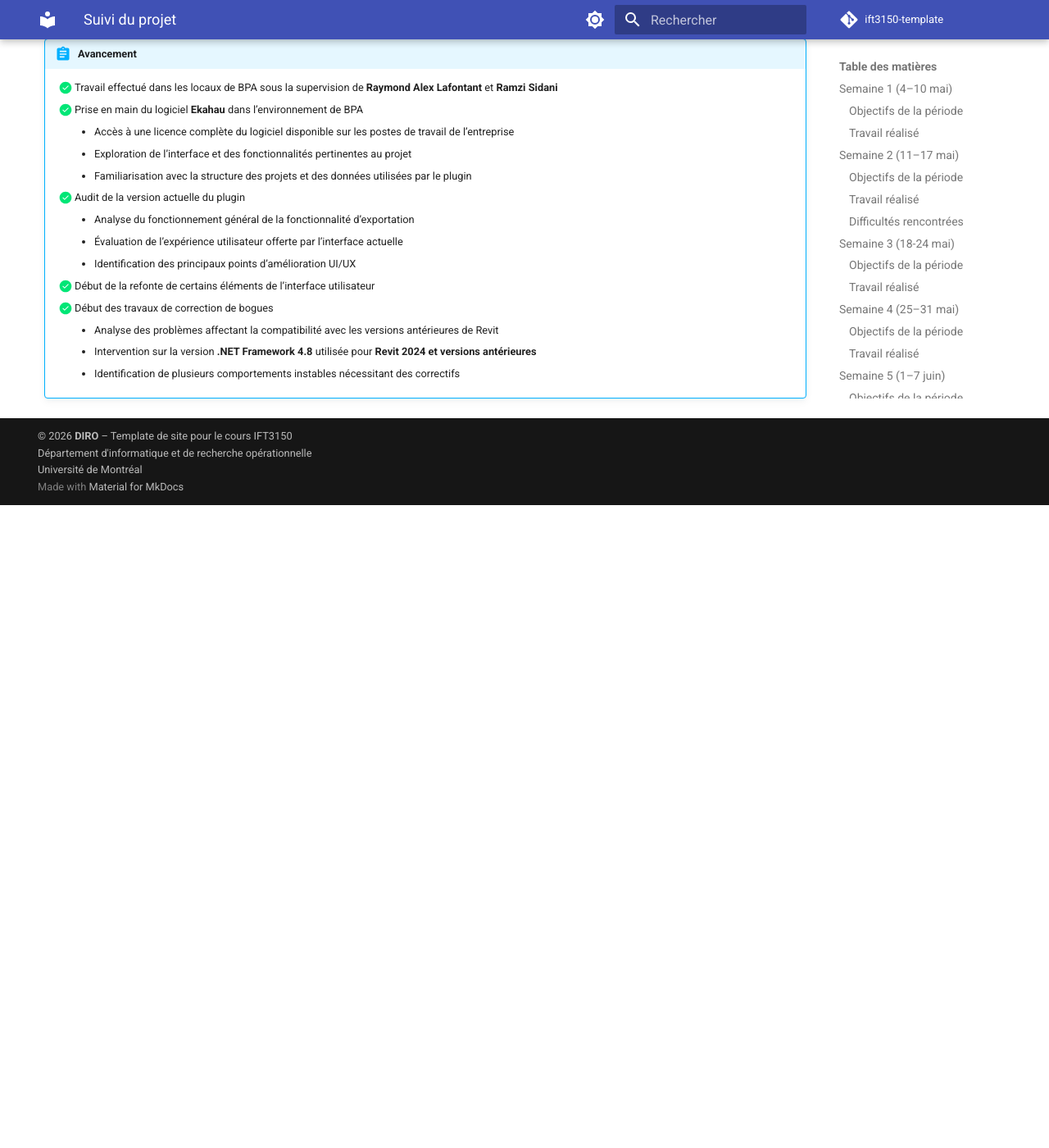
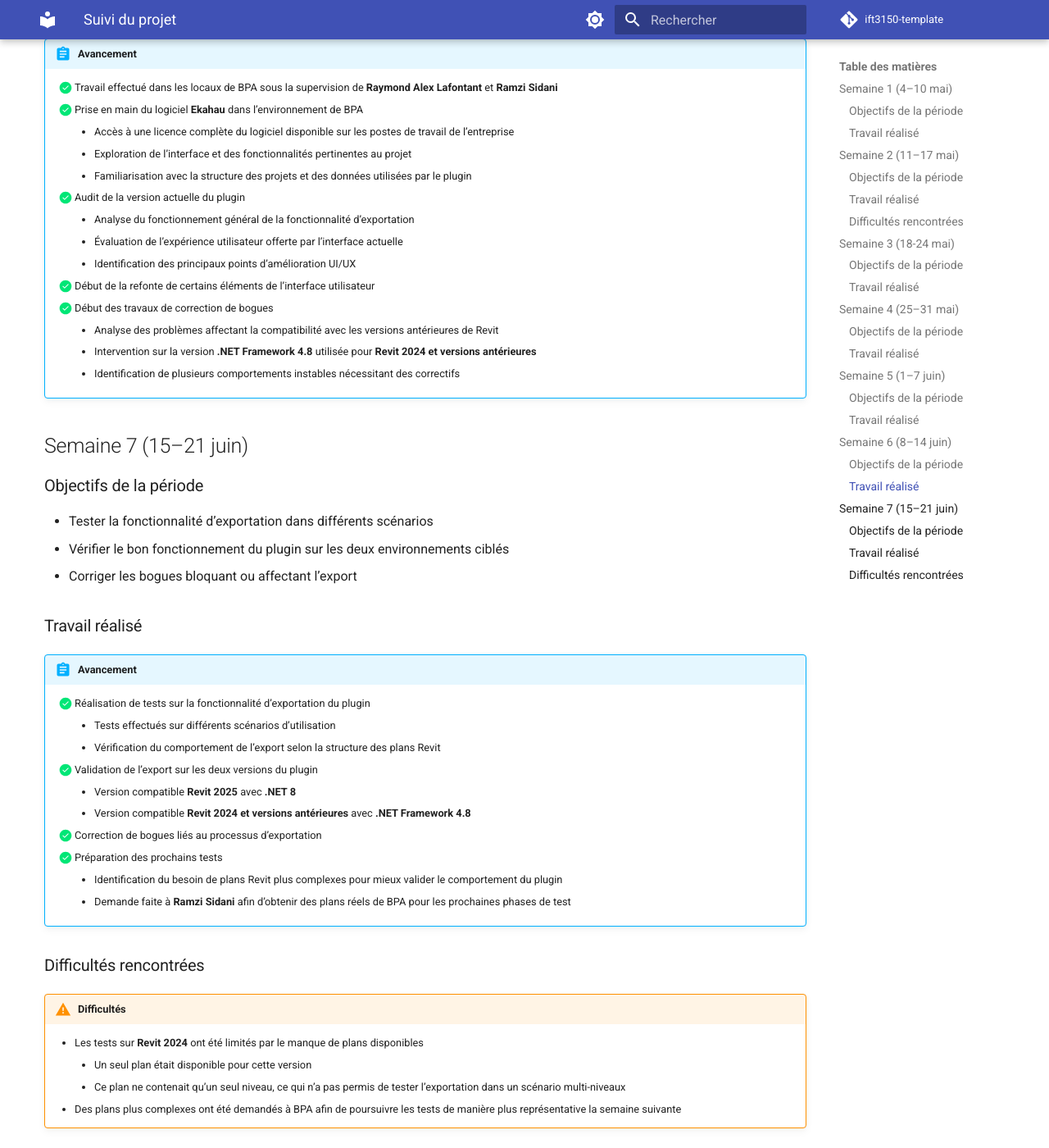
Before and after one commit to tidjanioff/ift3150-suivi, an MkDocs documentation site: the page built from docs/suivi.md, in a window 1280 px wide and 1400 px high, scrolled down 3805 px. Shown: the whole window at 82% size. Built offline with MkDocs 1.6.1 and Material for MkDocs 9.7.7, drawn with Linux system fonts in a browser that asks for light colours; emoji names are drawn with the system emoji font; comment, search, counter and statistics services are not loaded; before the commit the page ends 4421 px from its top, so only the background shows below that.

Commit message:
Semaine 7: suivi

```diff
--- a/docs/suivi.md
+++ b/docs/suivi.md
@@ -153,6 +153,36 @@
         - Intervention sur la version **.NET Framework 4.8** utilisée pour **Revit 2024 et versions antérieures**
         - Identification de plusieurs comportements instables nécessitant des correctifs
 
+## Semaine 7 (15–21 juin)
+
+### Objectifs de la période
+
+* Tester la fonctionnalité d’exportation dans différents scénarios
+* Vérifier le bon fonctionnement du plugin sur les deux environnements ciblés
+* Corriger les bogues bloquant ou affectant l’export
+
+### Travail réalisé
+
+!!! abstract "Avancement"
+    - [x] Réalisation de tests sur la fonctionnalité d’exportation du plugin
+        - Tests effectués sur différents scénarios d’utilisation
+        - Vérification du comportement de l’export selon la structure des plans Revit
+    - [x] Validation de l’export sur les deux versions du plugin
+        - Version compatible **Revit 2025** avec **.NET 8**
+        - Version compatible **Revit 2024 et versions antérieures** avec **.NET Framework 4.8**
+    - [x] Correction de bogues liés au processus d’exportation
+    - [x] Préparation des prochains tests
+        - Identification du besoin de plans Revit plus complexes pour mieux valider le comportement du plugin
+        - Demande faite à **Ramzi Sidani** afin d’obtenir des plans réels de BPA pour les prochaines phases de test
+
+### Difficultés rencontrées
+
+!!! warning "Difficultés"
+    - Les tests sur **Revit 2024** ont été limités par le manque de plans disponibles
+        - Un seul plan était disponible pour cette version
+        - Ce plan ne contenait qu’un seul niveau, ce qui n’a pas permis de tester l’exportation dans un scénario multi-niveaux
+    - Des plans plus complexes ont été demandés à BPA afin de poursuivre les tests de manière plus représentative la semaine suivante
+
 
 <!-- ## Semaine X (y-z mois)
 
```
Also changed, not shown: site/search/search_index.json, site/sitemap.xml, site/suivi/index.html, 1 other file.
